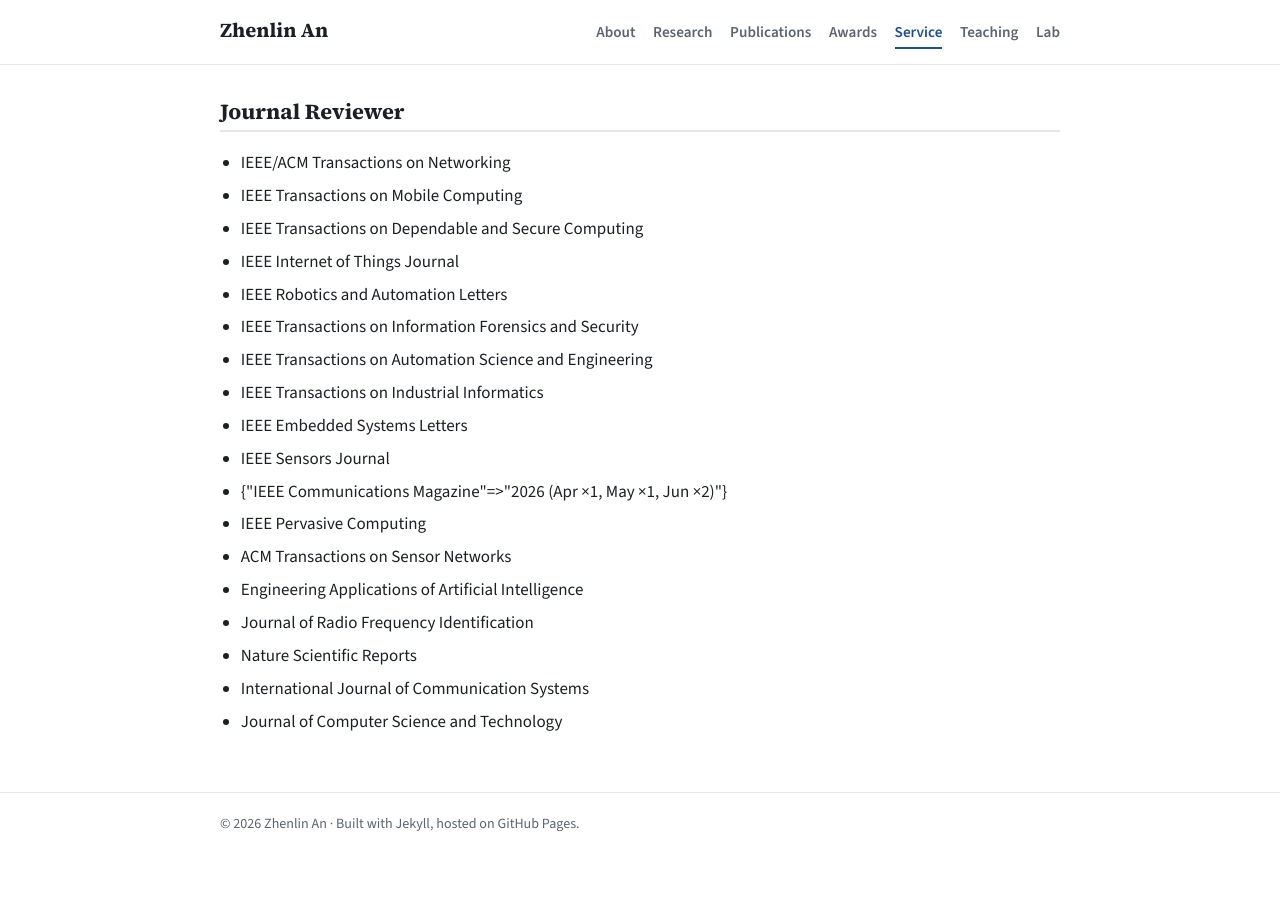
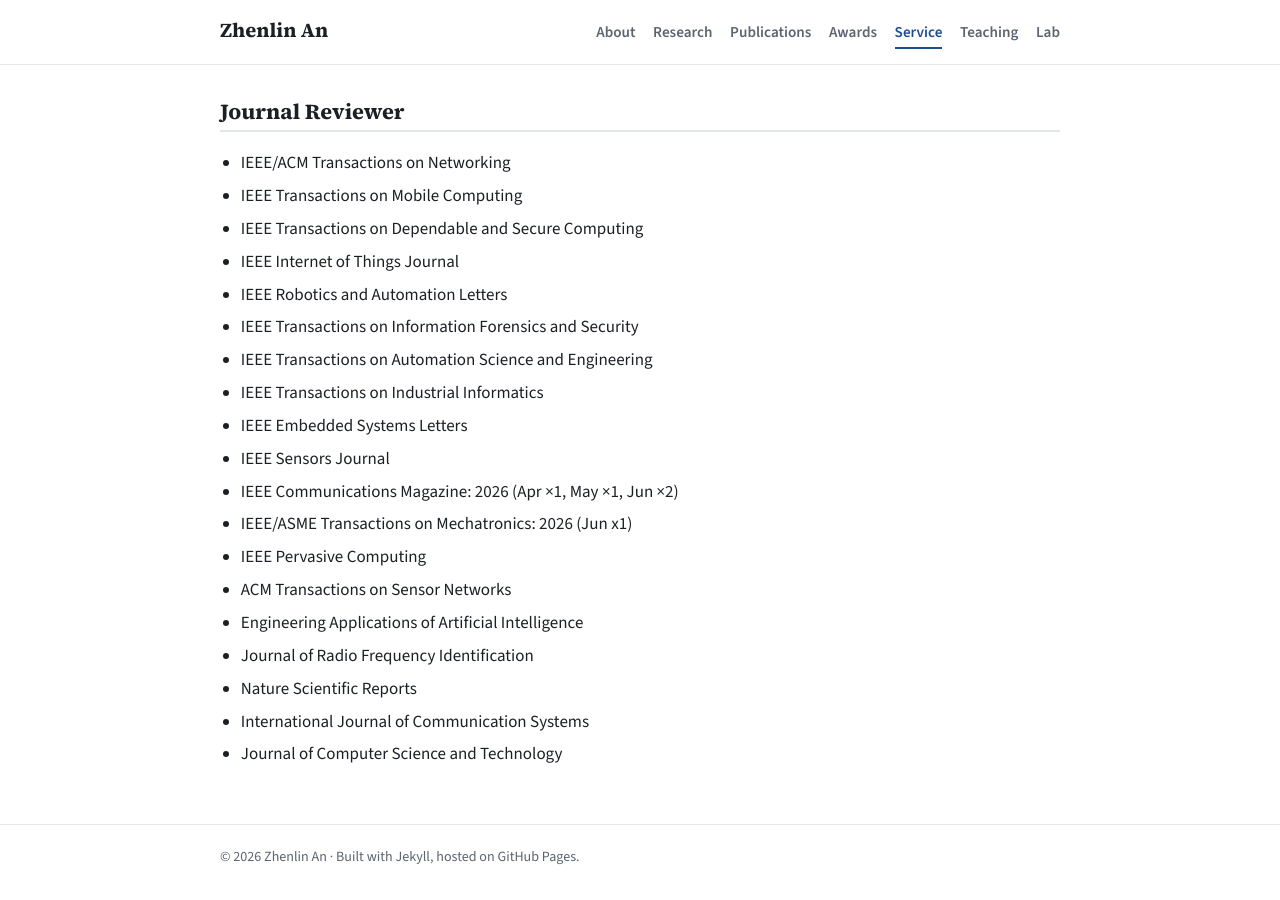
Before and after one commit to Anplus/anplus.github.io, a Jekyll site: the page built from service.md, in a window 1280 px wide and 900 px high, scrolled down 792 px. Built offline with Jekyll 4.4.1, drawn with Linux system fonts in a browser that asks for light colours; before the commit the page ends 1659 px from its top, so only the background shows below that.

Commit message:
Fix formatting and add new publication entries

```diff
--- a/_data/service.yml
+++ b/_data/service.yml
@@ -45,7 +45,8 @@
   - "IEEE Transactions on Industrial Informatics"
   - "IEEE Embedded Systems Letters"
   - "IEEE Sensors Journal"
-  - "IEEE Communications Magazine": 2026 (Apr ×1, May ×1, Jun ×2)
+  - "IEEE Communications Magazine: 2026 (Apr ×1, May ×1, Jun ×2)"
+  - "IEEE/ASME Transactions on Mechatronics: 2026 (Jun x1)"
   - "IEEE Pervasive Computing"
   - "ACM Transactions on Sensor Networks"
   - "Engineering Applications of Artificial Intelligence"
```
